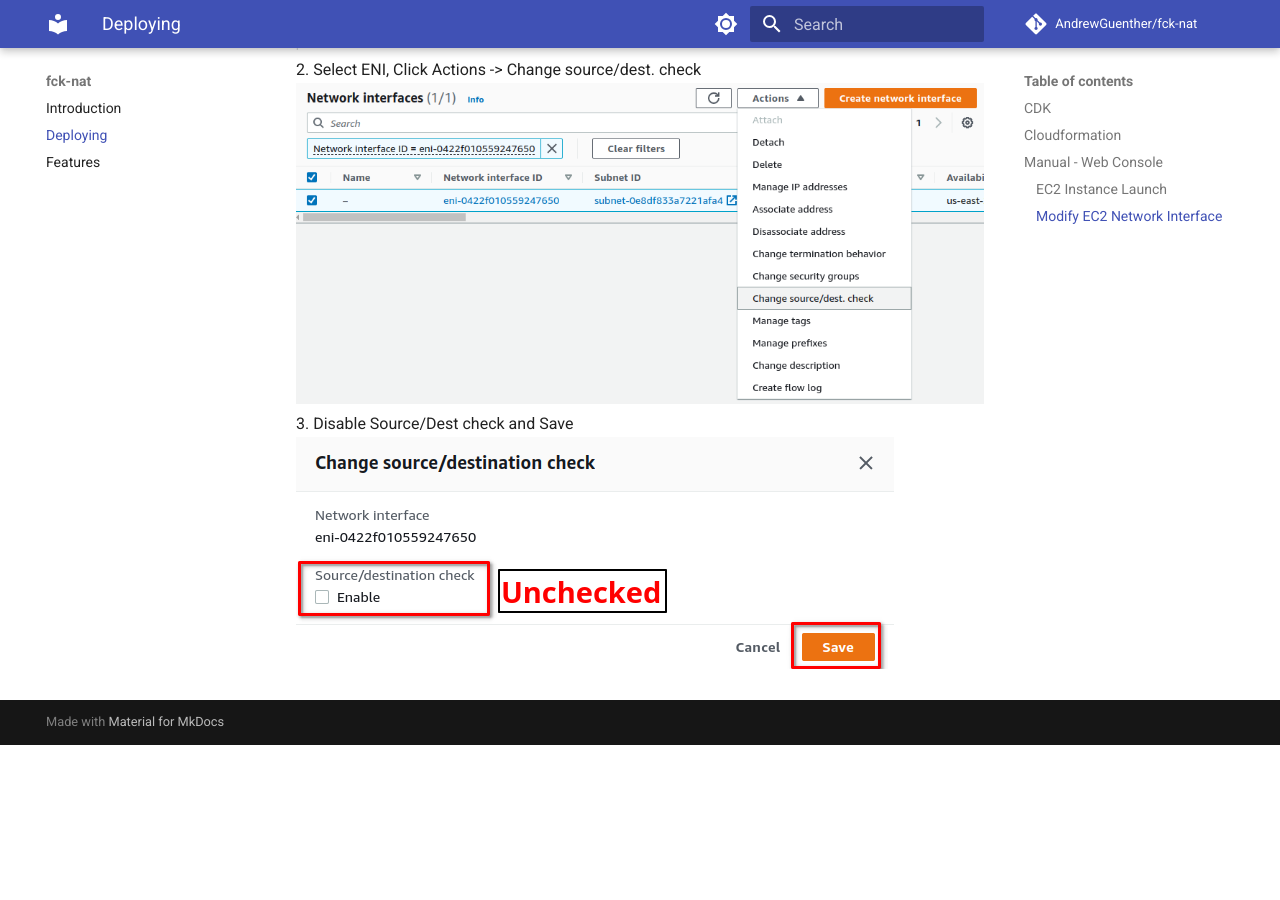
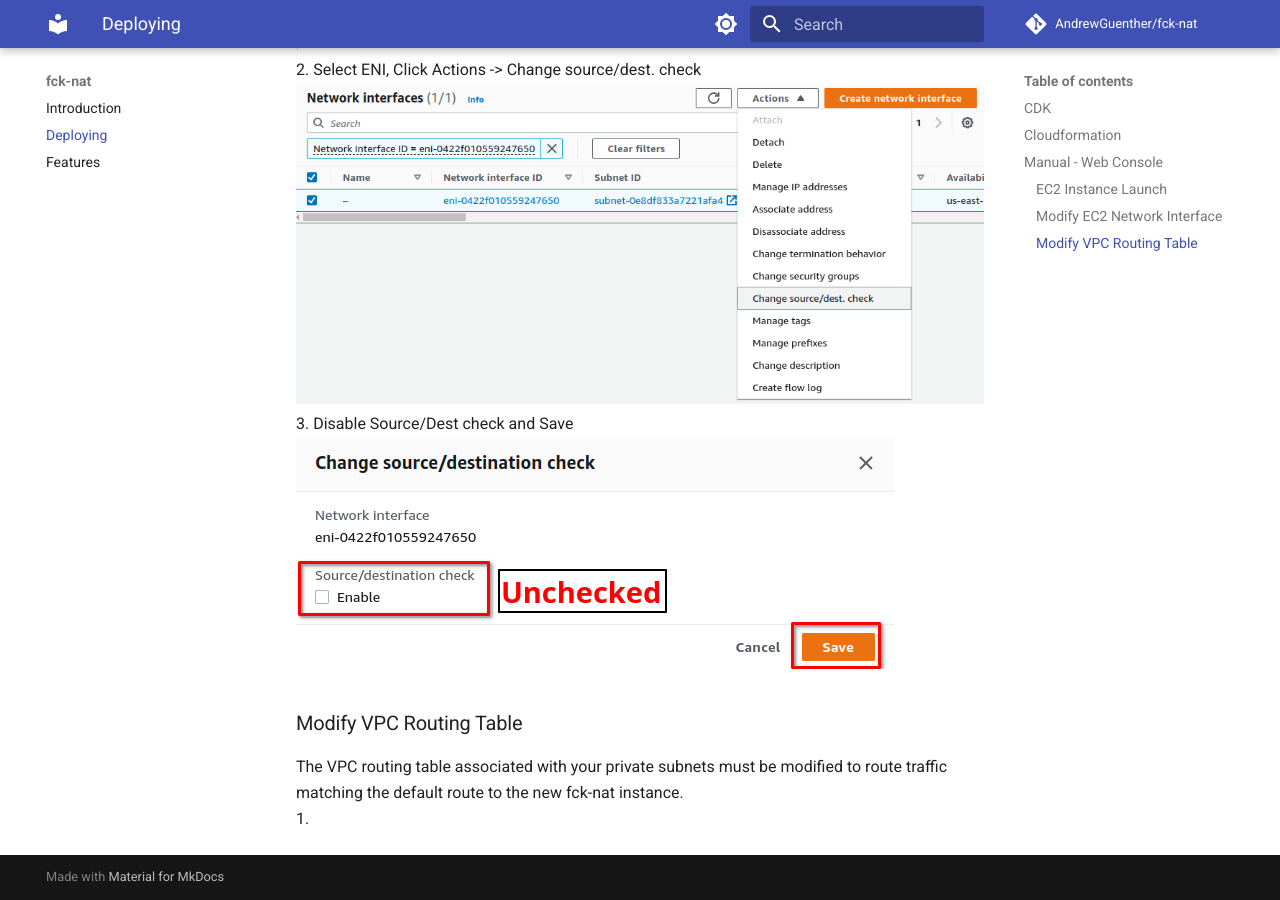
Before and after one commit to AndrewGuenther/fck-nat, an MkDocs documentation site: the page built from docs/deploying.md, in a window 1280 px wide and 900 px high, scrolled down 6959 px. Built offline with MkDocs 1.6.1 and Material for MkDocs 9.7.7, drawn with Linux system fonts in a browser that asks for light colours; comment, search, counter and statistics services are not loaded; before the commit the page ends 7704 px from its top, so only the background shows below that.

Commit message:
Update deploying.md

```diff
--- a/docs/deploying.md
+++ b/docs/deploying.md
@@ -139,3 +139,7 @@ We must modify the ENI attached to the newly launched instance to disable source
    ![change source dest check](images/2_change_source_dest_check.png "Change Source/Dest Check")
 3. Disable Source/Dest check and Save
    ![change source dest check](images/3_disable_and_save.png "Disable Source/Dest Check")
+
+### Modify VPC Routing Table
+The VPC routing table associated with your private subnets must be modified to route traffic matching the default route to the new fck-nat instance.
+1.
```
